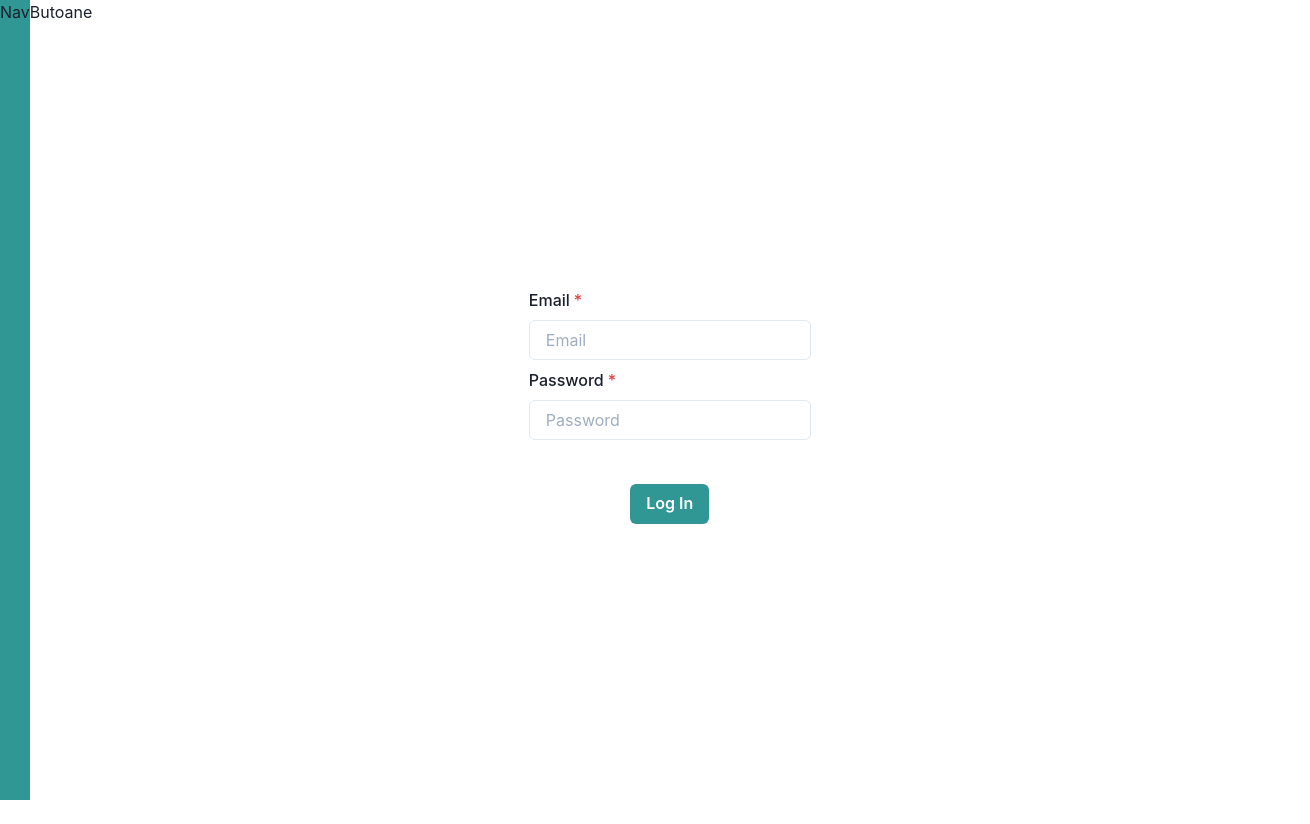
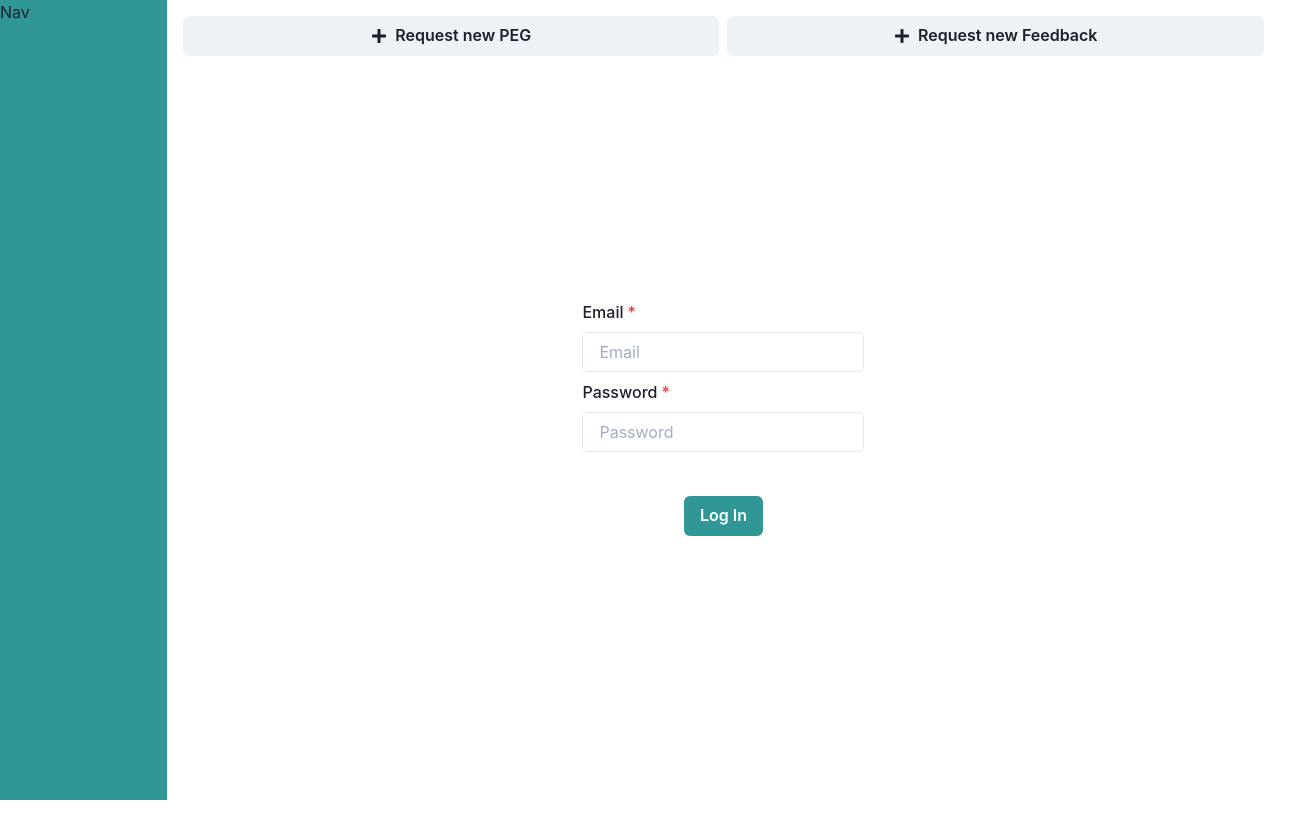
Before and after one commit to Radutiu-Horatiu/pc-feedback-app, a React (Create React App) app: page /login in a window 1280 px wide. Shown: the whole page, 1310 px wide, since content can reach past the window. After the commit the page ends 800 px from the top, so only its background shows below. Built offline with nearby package versions, Linux system fonts and the light colour scheme; no server answers.

Commit message:
fixed app structure 2

```diff
--- a/package.json
+++ b/package.json
@@ -15,6 +15,7 @@
     "framer-motion": "^4.1.17",
     "react": "^17.0.2",
     "react-dom": "^17.0.2",
+    "react-icons": "^4.3.1",
     "react-redux": "^7.2.6",
     "react-router-dom": "^5.3.0",
     "react-scripts": "4.0.3",
--- a/src/App.js
+++ b/src/App.js
@@ -10,7 +10,7 @@ import RegisterScreen from "./screens/Register/RegisterScreen";
 import Navbar from "./screens/HomeScreen/Navbar";
 import { Flex, Text } from "@chakra-ui/layout";
 import { Button } from "@chakra-ui/button";
-
+import { FaPlus } from "react-icons/fa";
 function App() {
   React.useEffect(() => {
     // firebase connection example
@@ -36,8 +36,15 @@ function App() {
       {/* Right content */}
       <Flex flexDir="column" w="100%">
         {/* Buttons */}
-        <Flex>
-          <Text>Butoane</Text>
+        <Flex w="100%" p="2vh">
+          <Button w="100%">
+            <FaPlus />
+            <Text ml="1vh">Request new PEG</Text>
+          </Button>
+          <Button w="100%" ml="1vh">
+            <FaPlus />
+            <Text ml="1vh">Request new Feedback</Text>
+          </Button>
         </Flex>
         {/* Dynamic content screen */}
         <Flex h="100%" justify="center" align="center">
--- a/src/screens/Login/LoginScreen.jsx
+++ b/src/screens/Login/LoginScreen.jsx
@@ -1,17 +1,11 @@
-import { Flex } from '@chakra-ui/react'
-import React from 'react'
-import {
-    FormControl,
-    FormLabel,
-    Input,
-    Grid,
-    Box
-} from "@chakra-ui/react"
-import { Button } from "@chakra-ui/react"
+import { Flex } from "@chakra-ui/react";
+import React from "react";
+import { FormControl, FormLabel, Input, Grid, Box } from "@chakra-ui/react";
+import { Button } from "@chakra-ui/react";
 
 export default function LoginScreen() {
   return (
-        <Flex w="100vw" h="100vh" justify="center" align="center">
+    <Flex justify="center" align="center">
       <Grid>
         <Box padding="1">
           <FormControl id="email" isRequired>
@@ -32,5 +26,5 @@ export default function LoginScreen() {
         </Box>
       </Grid>
     </Flex>
-    )
+  );
 }
```
Also changed, not shown: 1 other file (tests, documents, lock files or other folders). Lines whose indentation alone changed are shown as unchanged.
